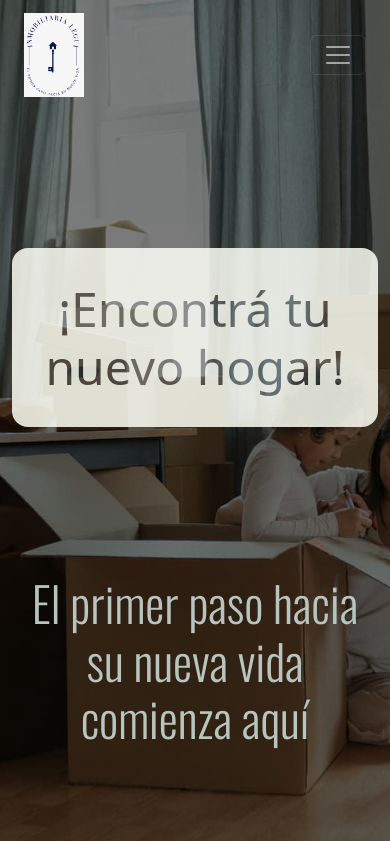
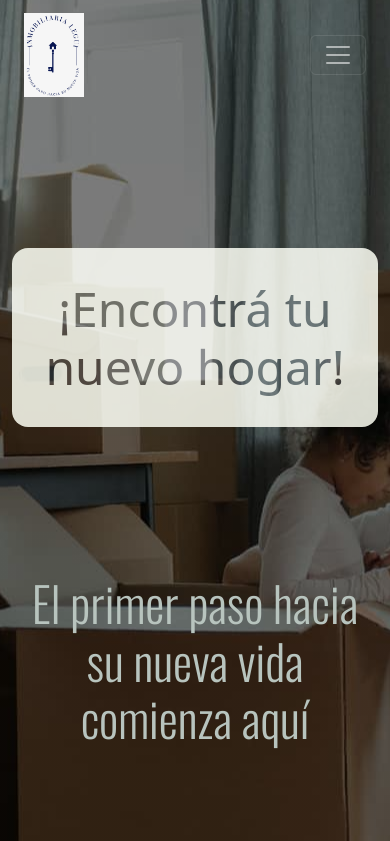
Before and after one commit to BenjaminLeguizamon99/javascript-proyecto-final, a plain HTML site: page index.html in a window 390 px wide. Shown: the top 841 px of the page. Drawn offline with nearby package versions, Linux system fonts and the light colour scheme.

Commit message:
Sigo probando ver bien el background img

```diff
--- a/css/estilos.css
+++ b/css/estilos.css
@@ -326,7 +326,7 @@ footer {
 @media (max-width: 800px) {
     .img-fondo {
         background-position: center;
-        background-size: cover;
+        background-size: auto;
     }
 
 
@@ -342,7 +342,7 @@ footer {
         width: 100%;
     }
    .img-fondo {
-        height: 100vh;
+        height: 105vh;
    }
    .formulario-elemento, .textarea-contacto {
     padding-left: 1rem;
```
